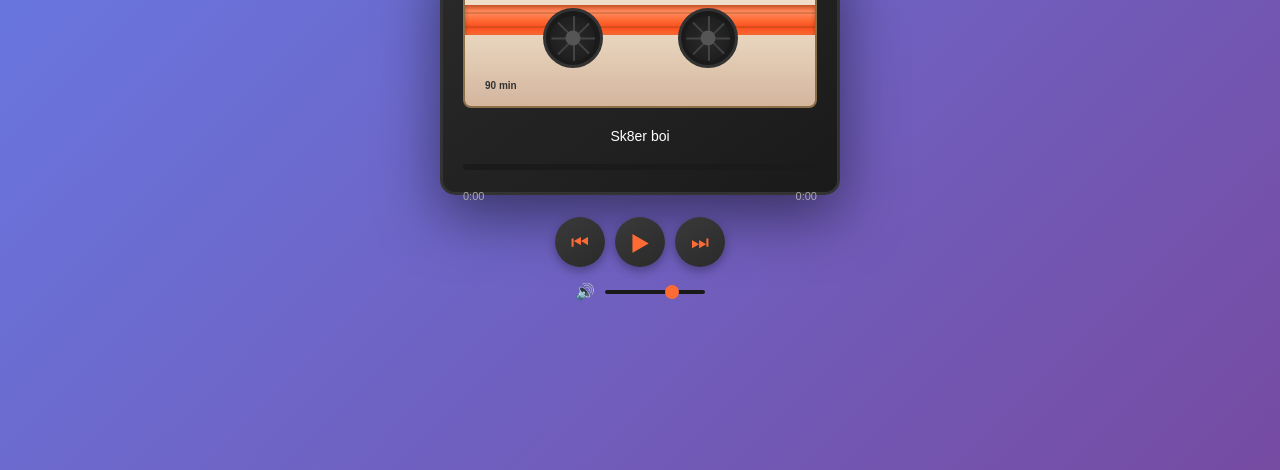
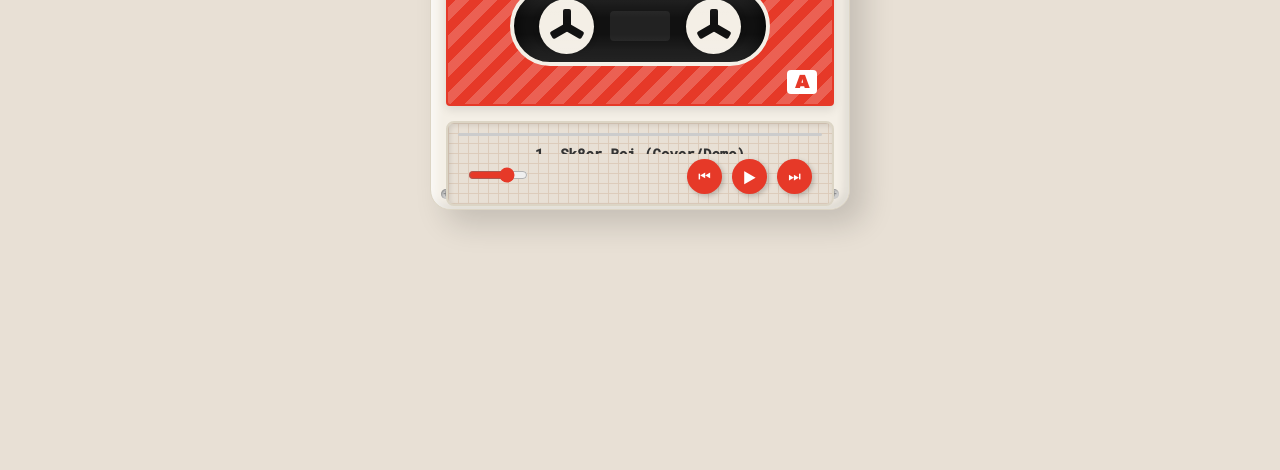
Before and after one commit to asteriskuwu120/krismusicplayer, a plain HTML site: page index.html in a window 1280 px wide. Shown: the part 330-800 px from the top of the page. Drawn offline with Linux system fonts and the light colour scheme.

Commit message:
Update index.html

```diff
--- a/index.html
+++ b/index.html
@@ -3,8 +3,10 @@
 <head>
     <meta charset="UTF-8">
     <meta name="viewport" content="width=device-width, initial-scale=1.0">
-    <title>Retro Cassette Player</title>
+    <title>Yacult Tape Player</title>
     <style>
+        @import url('https://fonts.googleapis.com/css2?family=Archivo+Black&family=Roboto+Mono:wght@500&display=swap');
+
         * {
             margin: 0;
             padding: 0;
@@ -16,102 +18,129 @@
             justify-content: center;
             align-items: center;
             min-height: 100vh;
-            background: linear-gradient(135deg, #667eea 0%, #764ba2 100%);
-            font-family: 'Arial', sans-serif;
+            background: #e8e0d5;
+            font-family: 'Roboto Mono', monospace;
         }
 
+        /* 3D 카세트 본체 스타일 */
         .cassette-container {
             position: relative;
-            width: 400px;
-            height: 250px;
-            background: linear-gradient(145deg, #2a2a2a, #1a1a1a);
-            border-radius: 15px;
-            padding: 20px;
-            box-shadow: 0 20px 60px rgba(0, 0, 0, 0.5);
-            border: 3px solid #333;
+            width: 420px;
+            height: 280px;
+            background-color: #f4efe6; /* 크림색 바디 */
+            border-radius: 20px;
+            padding: 15px;
+            /* 입체감을 위한 그림자 */
+            box-shadow:
+                inset 4px 4px 10px rgba(255,255,255, 0.8),
+                inset -4px -4px 10px rgba(0,0,0, 0.1),
+                15px 15px 30px rgba(0,0,0, 0.15);
+            border: 1px solid #dcd5c5;
         }
 
-        .cassette-body {
+        /* 상단 라벨 디자인 (빨간색 스트라이프) */
+        .cassette-top {
             width: 100%;
-            height: 140px;
-            background: linear-gradient(to bottom, #f5e6d3 0%, #e8d4bd 50%, #d4b59e 100%);
-            border-radius: 8px;
+            height: 160px;
+            background: #e63928; /* Yacult Red */
+            border-radius: 12px 12px 4px 4px;
             position: relative;
-            border: 2px solid #8b6f47;
             overflow: hidden;
+            border: 2px solid #e63928;
+            box-shadow: 0 4px 10px rgba(0,0,0,0.1);
         }
 
-        .tape-stripe {
+        /* 흰색 스트라이프 패턴 */
+        .stripe-pattern {
             position: absolute;
+            top: 0;
+            left: 0;
             width: 100%;
-            height: 30px;
-            background: linear-gradient(to bottom,
-                #ff6b35 0%,
-                #ff8c61 25%,
-                #ff6b35 50%,
-                #f94e1e 75%,
-                #ff6b35 100%);
-            top: 35px;
-            box-shadow: inset 0 2px 5px rgba(0, 0, 0, 0.3);
+            height: 100%;
+            background: repeating-linear-gradient(
+                -45deg,
+                transparent,
+                transparent 10px,
+                rgba(255,255,255,0.2) 10px,
+                rgba(255,255,255,0.2) 20px
+            );
         }
 
-        .stripe-line {
+        .brand-text {
             position: absolute;
-            width: 100%;
-            height: 2px;
-            background: rgba(139, 69, 19, 0.3);
+            top: 10px;
+            left: 15px;
+            color: #fff;
+            font-family: 'Archivo Black', sans-serif;
+            font-size: 24px;
+            text-transform: uppercase;
+            letter-spacing: 1px;
+            z-index: 2;
+            text-shadow: 2px 2px 0px rgba(0,0,0,0.2);
         }
 
-        .stripe-line:nth-child(1) { top: 7px; }
-        .stripe-line:nth-child(2) { bottom: 7px; }
-
-        .label-area {
+        .side-mark {
             position: absolute;
-            top: 10px;
-            left: 20px;
-            width: 30px;
-            height: 20px;
-            background: #ff6b35;
-            border-radius: 3px;
-            border: 1px solid #d94e1e;
+            bottom: 10px;
+            right: 15px;
+            background: #fff;
+            color: #e63928;
+            padding: 2px 8px;
+            font-weight: bold;
+            font-family: 'Archivo Black', sans-serif;
+            font-size: 18px;
+            border-radius: 4px;
         }
 
-        .reels-container {
+        /* 릴이 돌아가는 검은색 창 */
+        .tape-window {
             position: absolute;
+            top: 50%;
+            left: 50%;
+            transform: translate(-50%, -50%);
+            width: 260px;
+            height: 80px;
+            background: #111;
+            border-radius: 40px;
+            display: flex;
+            justify-content: space-between;
+            align-items: center;
+            padding: 0 25px;
+            border: 4px solid #f4efe6;
+            box-shadow: inset 0 0 15px rgba(0,0,0,0.8);
+            z-index: 5;
+        }
+
+        /* 투명 창 효과 */
+        .tape-window::after {
+            content: '';
+            position: absolute;
+            top: 0;
+            left: 0;
             width: 100%;
             height: 100%;
-            display: flex;
-            justify-content: space-around;
-            align-items: center;
-            padding: 0 40px;
+            background: linear-gradient(180deg, rgba(255,255,255,0.1) 0%, transparent 40%, transparent 60%, rgba(255,255,255,0.1) 100%);
+            border-radius: 36px;
+            pointer-events: none;
         }
 
         .reel {
-            width: 60px;
-            height: 60px;
-            background: #1a1a1a;
+            width: 55px;
+            height: 55px;
+            background: #f4efe6;
             border-radius: 50%;
             position: relative;
             display: flex;
             justify-content: center;
             align-items: center;
-            border: 3px solid #333;
-        }
-
-        .reel-inner {
-            width: 45px;
-            height: 45px;
-            background: radial-gradient(circle, #2a2a2a 0%, #1a1a1a 100%);
-            border-radius: 50%;
-            position: relative;
-            overflow: hidden;
+            box-shadow: 0 0 5px rgba(0,0,0,0.5);
         }
 
         .reel-spokes {
-            position: absolute;
             width: 100%;
             height: 100%;
-            animation: rotate 2s linear infinite paused;
+            position: absolute;
+            animation: rotate 3s linear infinite paused;
         }
 
         .reel-spokes.playing {
@@ -120,215 +149,189 @@
 
         .spoke {
             position: absolute;
-            width: 2px;
-            height: 100%;
-            background: #444;
+            width: 8px;
+            height: 20px;
+            background: #111;
+            top: 50%;
             left: 50%;
-            top: 0;
-            transform-origin: center;
+            transform-origin: center top;
+            border-radius: 2px;
         }
 
-        .spoke:nth-child(1) { transform: rotate(0deg); }
-        .spoke:nth-child(2) { transform: rotate(45deg); }
-        .spoke:nth-child(3) { transform: rotate(90deg); }
-        .spoke:nth-child(4) { transform: rotate(135deg); }
-
-        .reel-center {
-            position: absolute;
-            width: 15px;
-            height: 15px;
-            background: #555;
-            border-radius: 50%;
-            top: 50%;
-            left: 50%;
-            transform: translate(-50%, -50%);
-        }
+        .spoke:nth-child(1) { transform: translate(-50%, 0) rotate(0deg) translateY(-18px); }
+        .spoke:nth-child(2) { transform: translate(-50%, 0) rotate(120deg) translateY(-18px); }
+        .spoke:nth-child(3) { transform: translate(-50%, 0) rotate(240deg) translateY(-18px); }
 
         @keyframes rotate {
             from { transform: rotate(0deg); }
             to { transform: rotate(360deg); }
         }
 
-        .time-label {
-            position: absolute;
-            bottom: 15px;
-            left: 20px;
-            font-size: 10px;
+        /* 하단 컨트롤 영역 (그리드 배경) */
+        .cassette-bottom {
+            margin-top: 15px;
+            height: 85px;
+            background-color: #e8e0d5;
+            background-image:
+                linear-gradient(#dcb 1px, transparent 1px),
+                linear-gradient(90deg, #dcb 1px, transparent 1px);
+            background-size: 10px 10px;
+            border-radius: 8px;
+            border: 2px solid #dcd5c5;
+            padding: 10px;
+            display: flex;
+            flex-direction: column;
+            justify-content: center;
+            position: relative;
+            /* 구멍 뚫린 느낌 */
+            box-shadow: inset 2px 2px 5px rgba(0,0,0,0.1);
+        }
+
+        .track-display {
+            text-align: center;
+            font-size: 14px;
             color: #333;
             font-weight: bold;
+            margin-bottom: 5px;
+            white-space: nowrap;
+            overflow: hidden;
+            text-overflow: ellipsis;
         }
 
-        .controls-area {
-            margin-top: 20px;
+        .controls-row {
             display: flex;
-            flex-direction: column;
-            gap: 15px;
+            justify-content: space-between;
+            align-items: center;
+            padding: 0 10px;
         }
 
-        .buttons {
+        .btn-group {
             display: flex;
-            justify-content: center;
             gap: 10px;
         }
 
         button {
-            width: 50px;
-            height: 50px;
+            width: 35px;
+            height: 35px;
+            border: none;
             border-radius: 50%;
-            border: none;
-            background: linear-gradient(145deg, #3a3a3a, #2a2a2a);
-            color: #ff6b35;
-            font-size: 20px;
+            background: #e63928;
+            color: white;
+            font-size: 14px;
             cursor: pointer;
-            transition: all 0.3s;
-            box-shadow: 0 4px 10px rgba(0, 0, 0, 0.3);
-        }
-
-        button:hover {
-            background: linear-gradient(145deg, #4a4a4a, #3a3a3a);
-            transform: translateY(-2px);
-            box-shadow: 0 6px 15px rgba(0, 0, 0, 0.4);
+            box-shadow: 2px 2px 5px rgba(0,0,0,0.2);
+            display: flex;
+            align-items: center;
+            justify-content: center;
+            transition: transform 0.1s;
         }
 
         button:active {
-            transform: translateY(0);
-            box-shadow: 0 2px 5px rgba(0, 0, 0, 0.3);
+            transform: scale(0.95);
+            box-shadow: inset 2px 2px 5px rgba(0,0,0,0.2);
         }
 
-        .progress-container {
+        /* 진행 바 스타일 */
+        .progress-wrapper {
             width: 100%;
             height: 6px;
-            background: #1a1a1a;
+            background: #ccc;
             border-radius: 3px;
-            overflow: hidden;
+            margin-bottom: 8px;
             cursor: pointer;
+            position: relative;
         }
 
-        .progress-bar {
+        .progress-fill {
             height: 100%;
             width: 0%;
-            background: linear-gradient(90deg, #ff6b35, #ff8c61);
-            transition: width 0.1s linear;
+            background: #e63928;
+            border-radius: 3px;
         }
 
-        .track-info {
-            text-align: center;
-            color: #fff;
-            font-size: 14px;
-            margin-bottom: 5px;
+        .volume-wrapper input {
+            width: 60px;
+            accent-color: #e63928;
         }
 
-        .time-info {
-            display: flex;
-            justify-content: space-between;
-            color: #aaa;
-            font-size: 11px;
-            margin-top: 5px;
+        /* 장식용 나사 */
+        .screw {
+            position: absolute;
+            width: 10px;
+            height: 10px;
+            background: #ccc;
+            border-radius: 50%;
+            box-shadow: inset 1px 1px 2px rgba(0,0,0,0.3);
         }
+        .screw::after { /* 십자 나사 모양 */
+            content: '+';
+            position: absolute;
+            top: 50%;
+            left: 50%;
+            transform: translate(-50%, -55%);
+            color: #888;
+            font-size: 10px;
+        }
+        .screw.tl { top: 10px; left: 10px; }
+        .screw.tr { top: 10px; right: 10px; }
+        .screw.bl { bottom: 10px; left: 10px; }
+        .screw.br { bottom: 10px; right: 10px; }
 
-        .volume-control {
-            display: flex;
-            align-items: center;
-            gap: 10px;
-            justify-content: center;
-        }
-
-        .volume-slider {
-            width: 100px;
-            height: 4px;
-            -webkit-appearance: none;
-            appearance: none;
-            background: #1a1a1a;
-            border-radius: 2px;
-            outline: none;
-        }
-
-        .volume-slider::-webkit-slider-thumb {
-            -webkit-appearance: none;
-            appearance: none;
-            width: 14px;
-            height: 14px;
-            background: #ff6b35;
-            border-radius: 50%;
-            cursor: pointer;
-        }
-
-        .volume-slider::-moz-range-thumb {
-            width: 14px;
-            height: 14px;
-            background: #ff6b35;
-            border-radius: 50%;
-            cursor: pointer;
-            border: none;
-        }
-
-        .volume-icon {
-            color: #ff6b35;
-            font-size: 16px;
-        }
     </style>
 </head>
 <body>
+
     <div class="cassette-container">
-        <div class="cassette-body">
-            <div class="label-area"></div>
-            <div class="tape-stripe">
-                <div class="stripe-line"></div>
-                <div class="stripe-line"></div>
-            </div>
-            <div class="reels-container">
+        <!-- 장식용 나사 -->
+        <div class="screw tl"></div>
+        <div class="screw tr"></div>
+        <div class="screw bl"></div>
+        <div class="screw br"></div>
+
+        <div class="cassette-top">
+            <div class="stripe-pattern"></div>
+            <div class="brand-text">YACULT 8000</div>
+
+            <div class="tape-window">
                 <div class="reel">
-                    <div class="reel-inner">
                     <div class="reel-spokes" id="leftReel">
-                            <div class="spoke"></div>
-                            <div class="spoke"></div>
-                            <div class="spoke"></div>
-                            <div class="spoke"></div>
-                        </div>
-                        <div class="reel-center"></div>
+                        <div class="spoke"></div><div class="spoke"></div><div class="spoke"></div>
                     </div>
                 </div>
+                <!-- 가운데 연결부 -->
+                <div style="width: 60px; height: 30px; background: #222; border-radius: 4px;"></div>
                 <div class="reel">
-                    <div class="reel-inner">
                     <div class="reel-spokes" id="rightReel">
-                            <div class="spoke"></div>
-                            <div class="spoke"></div>
-                            <div class="spoke"></div>
-                            <div class="spoke"></div>
-                        </div>
-                        <div class="reel-center"></div>
+                        <div class="spoke"></div><div class="spoke"></div><div class="spoke"></div>
                     </div>
                 </div>
             </div>
-            <div class="time-label">90 min</div>
+
+            <div class="side-mark">A</div>
         </div>
 
-        <div class="controls-area">
-            <div class="track-info" id="trackInfo">My Retro Track</div>
-
-            <div class="progress-container" id="progressContainer">
-                <div class="progress-bar" id="progressBar"></div>
+        <div class="cassette-bottom">
+            <div class="progress-wrapper" id="progressContainer">
+                <div class="progress-fill" id="progressBar"></div>
             </div>
 
-            <div class="time-info">
-                <span id="currentTime">0:00</span>
-                <span id="duration">0:00</span>
+            <div class="track-display" id="trackInfo">Ready to Play</div>
+
+            <div class="controls-row">
+                <div class="volume-wrapper">
+                    <input type="range" id="volumeSlider" min="0" max="100" value="70">
                 </div>
 
-            <div class="buttons">
+                <div class="btn-group">
                     <button id="prevBtn">⏮</button>
                     <button id="playBtn">▶</button>
                     <button id="nextBtn">⏭</button>
                 </div>
-
-            <div class="volume-control">
-                <span class="volume-icon">🔊</span>
-                <input type="range" min="0" max="100" value="70" class="volume-slider" id="volumeSlider">
+            </div>
         </div>
     </div>
 
-        <audio id="audio" src=""></audio>
-    </div>
+    <audio id="audio"></audio>
 
     <script>
         const audio = document.getElementById('audio');
@@ -337,79 +340,68 @@
         const nextBtn = document.getElementById('nextBtn');
         const progressBar = document.getElementById('progressBar');
         const progressContainer = document.getElementById('progressContainer');
-        const currentTimeEl = document.getElementById('currentTime');
-        const durationEl = document.getElementById('duration');
         const volumeSlider = document.getElementById('volumeSlider');
         const leftReel = document.getElementById('leftReel');
         const rightReel = document.getElementById('rightReel');
         const trackInfo = document.getElementById('trackInfo');
 
-        // 음악 파일 URL을 여기에 추가하세요
+        // [중요] 유튜브 링크는 여기서 작동하지 않습니다.
+        // 직접 소유한 mp3 파일 주소나, mp3 호스팅 URL을 넣어야 합니다.
+        // 테스트를 위해 작동하는 mp3 링크로 교체했습니다.
         const playlist = [
-            { title: 'Sk8er boi', src: 'https://www.youtube.com/watch?v=TIy3n2b7V9k' },
-            { title: 'Girlfriend', src: 'https://www.youtube.com/watch?v=Bg59q4puhmg&list=RDBg59q4puhmg&start_radio=1' },
-            { title: 'American Idiot', src: 'https://www.youtube.com/watch?v=Ee_uujKuJMI&list=RDEe_uujKuJMI&start_radio=1' }
+            { title: 'Sk8er Boi (Cover/Demo)', src: 'https://www.soundhelix.com/examples/mp3/SoundHelix-Song-1.mp3' },
+            { title: 'Girlfriend (Cover/Demo)', src: 'https://www.soundhelix.com/examples/mp3/SoundHelix-Song-2.mp3' },
+            { title: 'American Idiot (Cover/Demo)', src: 'https://www.soundhelix.com/examples/mp3/SoundHelix-Song-3.mp3' }
         ];
 
         let currentTrack = 0;
         let isPlaying = false;
 
-        // 초기 트랙 로드
-        loadTrack(currentTrack);
-
         function loadTrack(index) {
             audio.src = playlist[index].src;
-            trackInfo.textContent = playlist[index].title;
+            trackInfo.textContent = `${index + 1}. ${playlist[index].title}`;
             audio.load();
         }
 
-        // 재생/일시정지
-        playBtn.addEventListener('click', () => {
+        // 초기화
+        loadTrack(currentTrack);
+
+        function togglePlay() {
             if (isPlaying) {
                 audio.pause();
                 playBtn.textContent = '▶';
                 leftReel.classList.remove('playing');
                 rightReel.classList.remove('playing');
             } else {
-                audio.play();
+                audio.play().catch(e => alert("재생 오류: 음악 파일 링크를 확인해주세요."));
                 playBtn.textContent = '⏸';
                 leftReel.classList.add('playing');
                 rightReel.classList.add('playing');
             }
             isPlaying = !isPlaying;
-        });
+        }
 
-        // 이전 트랙
+        playBtn.addEventListener('click', togglePlay);
+
         prevBtn.addEventListener('click', () => {
             currentTrack = (currentTrack - 1 + playlist.length) % playlist.length;
             loadTrack(currentTrack);
-            if (isPlaying) {
-                audio.play();
+            if(isPlaying) audio.play();
+        });
+
+        nextBtn.addEventListener('click', () => {
+            currentTrack = (currentTrack + 1) % playlist.length;
+            loadTrack(currentTrack);
+            if(isPlaying) audio.play();
+        });
+
+        audio.addEventListener('timeupdate', () => {
+            if(audio.duration) {
+                const percent = (audio.currentTime / audio.duration) * 100;
+                progressBar.style.width = percent + '%';
             }
         });
 
-        // 다음 트랙
-        nextBtn.addEventListener('click', () => {
-            currentTrack = (currentTrack + 1) % playlist.length;
-            loadTrack(currentTrack);
-            if (isPlaying) {
-                audio.play();
-            }
-        });
-
-        // 진행 바 업데이트
-        audio.addEventListener('timeupdate', () => {
-            const progress = (audio.currentTime / audio.duration) * 100;
-            progressBar.style.width = progress + '%';
-            currentTimeEl.textContent = formatTime(audio.currentTime);
-        });
-
-        // 곡 길이 로드
-        audio.addEventListener('loadedmetadata', () => {
-            durationEl.textContent = formatTime(audio.duration);
-        });
-
-        // 진행 바 클릭
         progressContainer.addEventListener('click', (e) => {
             const width = progressContainer.clientWidth;
             const clickX = e.offsetX;
@@ -417,28 +409,15 @@
             audio.currentTime = (clickX / width) * duration;
         });
 
-        // 볼륨 조절
         volumeSlider.addEventListener('input', (e) => {
             audio.volume = e.target.value / 100;
         });
 
-        // 초기 볼륨 설정
-        audio.volume = 0.7;
-
-        // 곡 끝나면 다음 곡 재생
         audio.addEventListener('ended', () => {
             currentTrack = (currentTrack + 1) % playlist.length;
             loadTrack(currentTrack);
             audio.play();
         });
-
-        // 시간 포맷 함수
-        function formatTime(seconds) {
-            if (isNaN(seconds)) return '0:00';
-            const mins = Math.floor(seconds / 60);
-            const secs = Math.floor(seconds % 60);
-            return `${mins}:${secs < 10 ? '0' : ''}${secs}`;
-        }
     </script>
 </body>
 </html>
```
Lines whose indentation alone changed are shown as unchanged.
